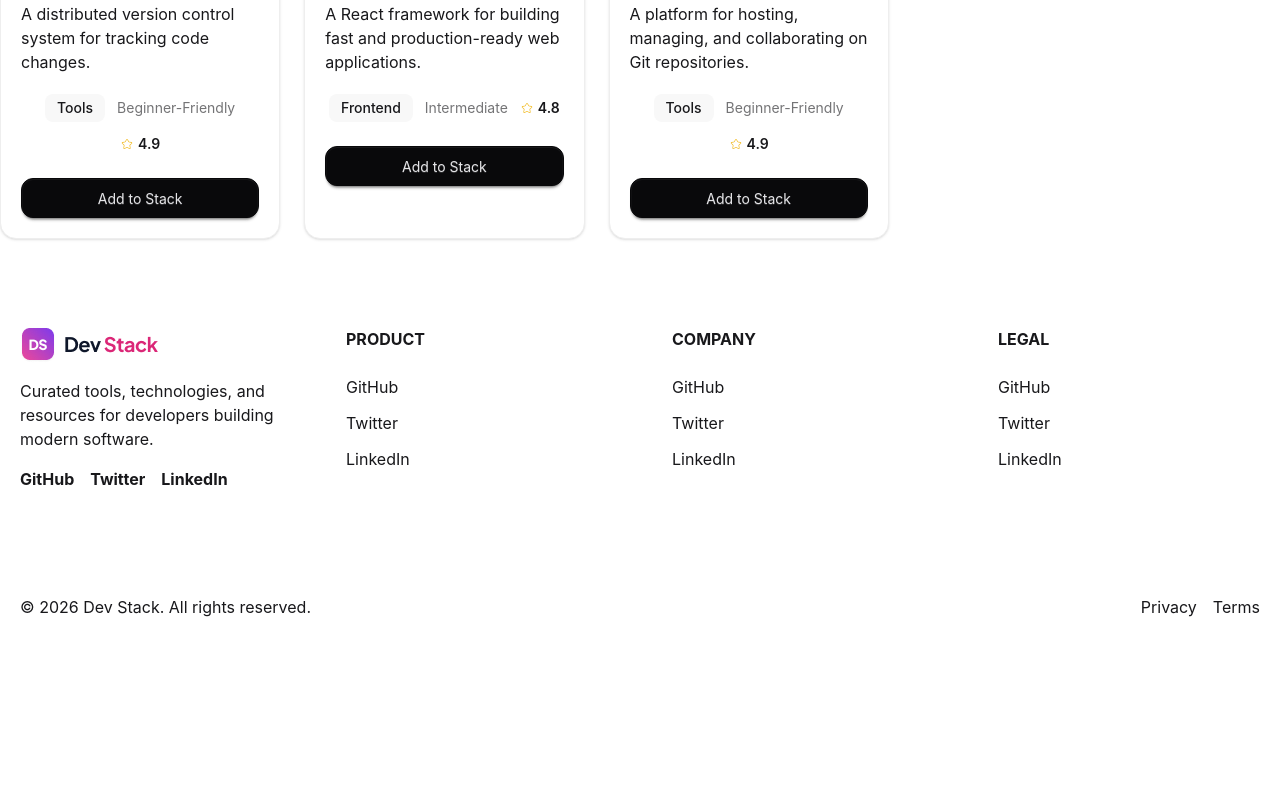
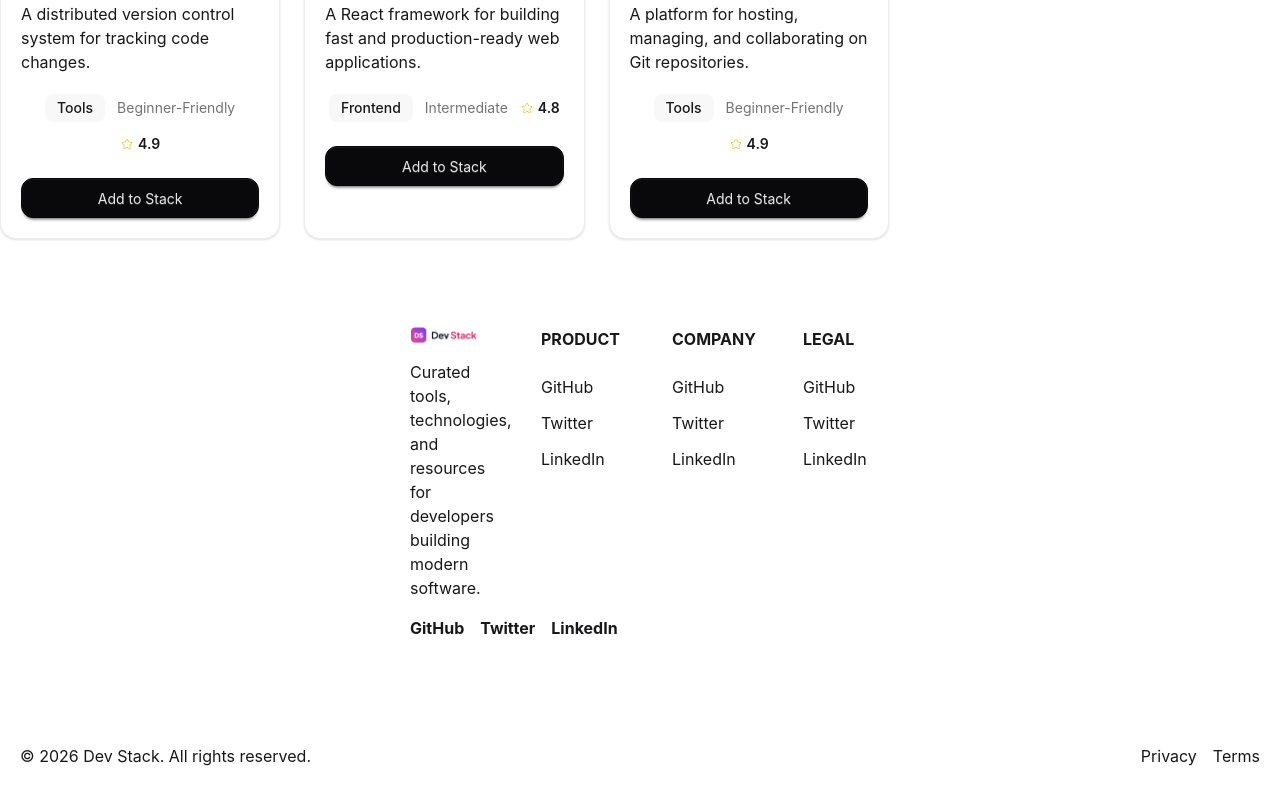
Before and after one commit to subongkarchakma/Dev-Stack-App, a React (Vite) app: page / in a window 1280 px wide. Shown: the part 2020-2820 px from the top of the page. Before the commit the page ends 2671 px from the top, so only its background shows below. Built offline with nearby package versions, Linux system fonts and the light colour scheme.

Commit message:
footer class  update

```diff
--- a/src/components/Footer.tsx
+++ b/src/components/Footer.tsx
@@ -4,7 +4,7 @@
     return (
         <div>
 
-  <div className="max-w-7xl mx-auto my-22 px-5 grid grid-cols-1 sm:grid-cols-2 lg:grid-cols-4 gap-10 lg:gap-16">
+  <div className="max-w-[500px] mx-auto my-22 px-5 grid grid-cols-1 sm:grid-cols-2 lg:grid-cols-4 gap-10 lg:gap-16">
 
     {/* About */}
     <div className="sm:col-span-2 lg:col-span-1">
```
